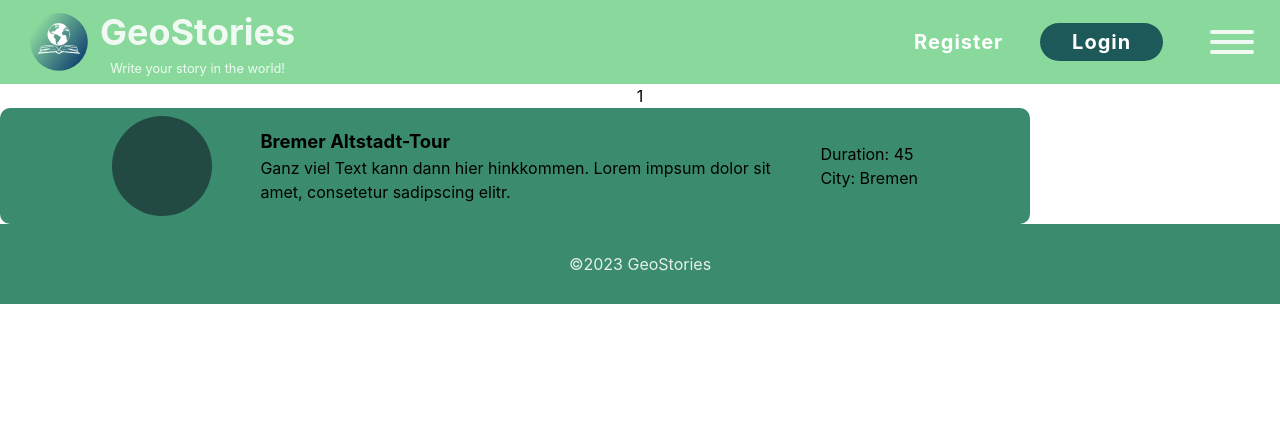
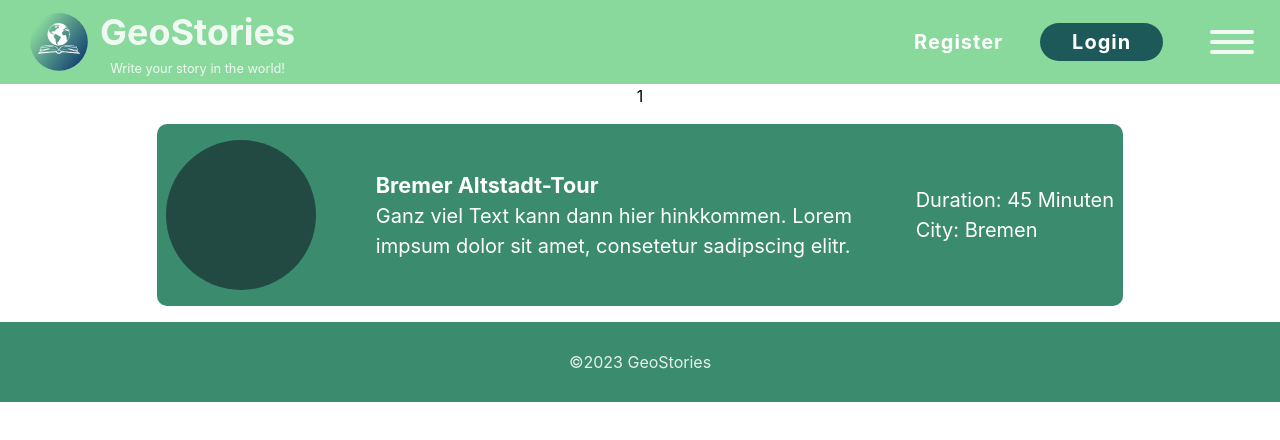
Before and after one commit to GeoStories2023/website, a React (Vite) app: page /tours/1/1 in a window 1280 px wide. Shown: the top 440 px of the page. Built offline with nearby package versions, Linux system fonts and the light colour scheme.

Commit message:
Add basic tour item

```diff
--- a/src/components/country/Country.tsx
+++ b/src/components/country/Country.tsx
@@ -9,7 +9,9 @@ function Country() {
     <div className="country-container" style={{ color: "black" }}>
       <div className="country-header">{country}</div>
       <div className="country-popular-tours">
-        <TourItem />
+        <div className="tour-list">
+          <TourItem />
+        </div>
       </div>
     </div>
   );
--- a/src/components/tour/TourItem.tsx
+++ b/src/components/tour/TourItem.tsx
@@ -17,7 +17,7 @@ function TourItem() {
         <div className="touritem-about-description">{tour.description}</div>
       </div>
       <div className="touritem-info">
-        <div className="touritem-info-duration">Duration: {tour.duration}</div>
+        <div className="touritem-info-duration">Duration: {tour.duration} Minuten</div>
         <div className="touritem-info-city">City: {tour.city}</div>
       </div>
     </div>
--- a/src/style/TourItem.scss
+++ b/src/style/TourItem.scss
@@ -1,27 +1,37 @@
+.tour-list{
+  display: flex;
+  flex-direction: column;
+  justify-content: center;
+  align-items: center;
+  gap: 2rem;
+  padding-block: 1rem;
+}
 .touritem-container {
   display: flex;
   flex-direction: row;
-  justify-content: center;
+  justify-content: space-around;
   align-items: center;
   gap: 3rem;
-  background-color: #3b8c6e;
-  width: 80%;
+  color: white;
+  background-color: #3B8C6E;
+  width: 75%;
   border-radius: 10px;
+  font-size: 1.25rem;
   padding-inline: 0.2rem;
-  padding-block: 0.5rem;
+  padding-block: 1rem;
   .touritem-image {
-    width: 100px;
-    height: 100px;
+    min-width: 150px;
+    height: 150px;
     border-radius: 50%;
     background-color: #224a43;
   }
   .touritem-about {
-    display: flex;
+     display: flex;
     flex-direction: column;
     align-items: flex-start;
     max-width: 50%;
     .touritem-about-name {
-      font-size: 1.15rem;
+      font-size: 1.35rem;
       font-weight: bold;
     }
     .touritem-about-description {
```
Also changed, not shown: src/style/index.scss (line endings or trailing spaces).
